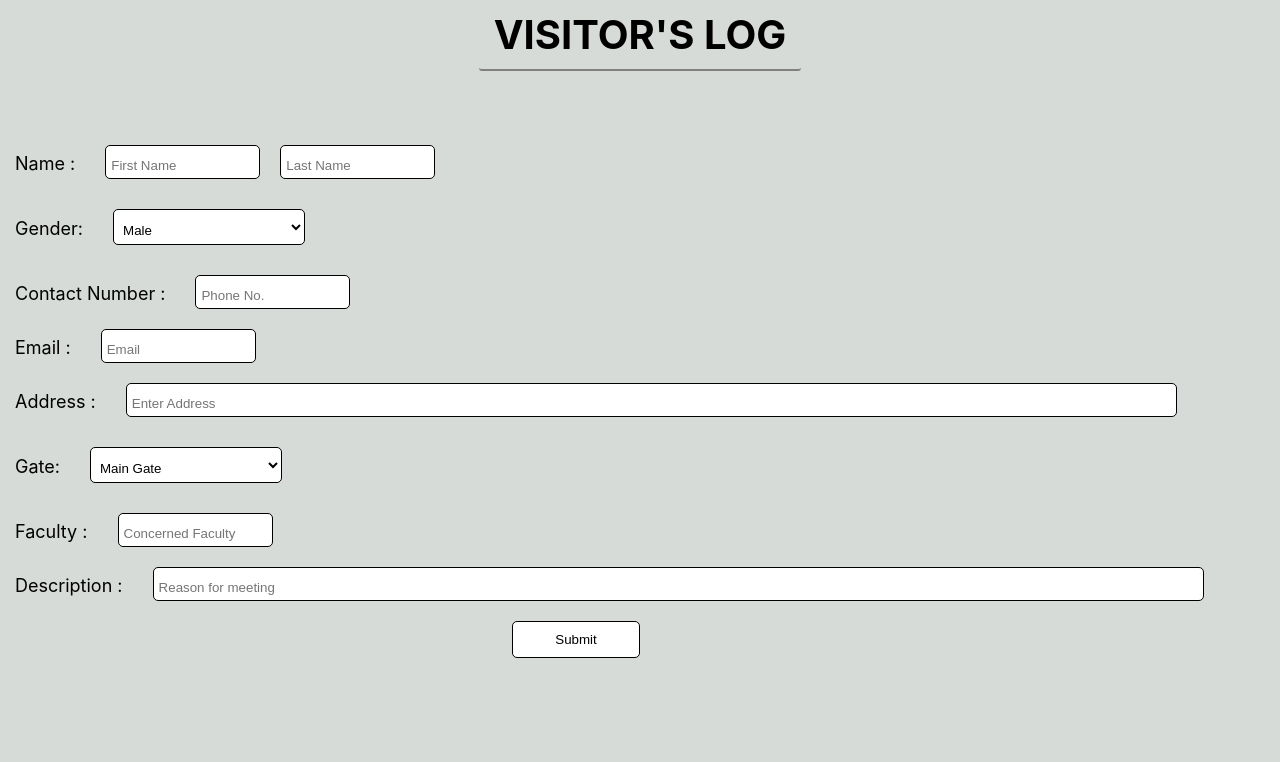
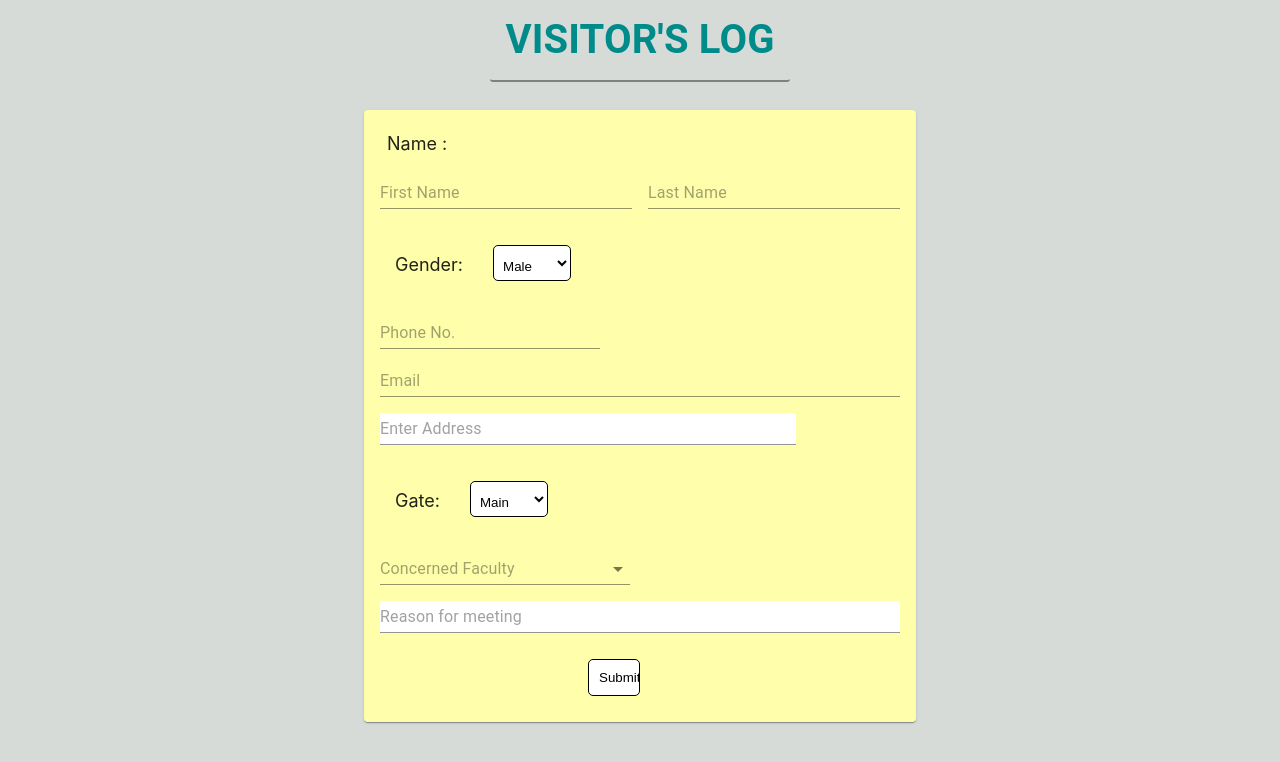
Before and after one commit to ShubhankarKG/VisitorLogManagementSystem, a React (Create React App) app in the folder client/: page / in a window 1280 px wide. Shown: the top 762 px of the page. Built offline with nearby package versions, Linux system fonts and the light colour scheme.

Commit message:
Implementec Material UI

```diff
--- a/client/package.json
+++ b/client/package.json
@@ -4,6 +4,7 @@
   "private": true,
   "dependencies": {
     "@material-ui/core": "^4.9.5",
+    "@material-ui/lab": "^4.0.0-alpha.45",
     "@testing-library/jest-dom": "^4.2.4",
     "@testing-library/react": "^9.4.0",
     "@testing-library/user-event": "^7.2.1",
--- a/client/src/App.css
+++ b/client/src/App.css
@@ -1,38 +1,7 @@
-.App {
-  text-align: center;
+#from_style {
+    background-color: #ffffab;
 }
 
-.App-logo {
-  height: 40vmin;
-  pointer-events: none;
+h1 {
+    color: darkcyan;
 }
-
-@media (prefers-reduced-motion: no-preference) {
-  .App-logo {
-    animation: App-logo-spin infinite 20s linear;
-  }
-}
-
-.App-header {
-  background-color: #282c34;
-  min-height: 100vh;
-  display: flex;
-  flex-direction: column;
-  align-items: center;
-  justify-content: center;
-  font-size: calc(10px + 2vmin);
-  color: white;
-}
-
-.App-link {
-  color: #61dafb;
-}
-
-@keyframes App-logo-spin {
-  from {
-    transform: rotate(0deg);
-  }
-  to {
-    transform: rotate(360deg);
-  }
-}
--- a/client/src/App.js
+++ b/client/src/App.js
@@ -1,10 +1,9 @@
 import React from 'react';
-import './App.css';
 import Form from "./Form.jsx";
 
 function App() {
   return (
-    <Form />
+    < Form />
   );
 }
 
--- a/client/src/Form.jsx
+++ b/client/src/Form.jsx
@@ -1,87 +1,154 @@
 import React from 'react';
 import Gender from './gender.jsx';
 import Gate from './Gate.jsx';
+import Typography from '@material-ui/core/Typography';
+import Container from '@material-ui/core/Container';
+import Grid from "@material-ui/core/Grid";
+import TextField from "@material-ui/core/TextField";
+import Paper from "@material-ui/core/Paper";
+import Autocomplete from "@material-ui/lab/Autocomplete";
+import "./App.css";
 
+function Form() {
 
-
-
-
-function Form(){
-
-  const [form , updateForm] = React.useState({
-    firstName : "",
-    lastName : "",
-    contact : "",
-    gender : "",
-    address : "",
-    email : "",
-    gate : "",
-    faculty : "",
-    description : "",
+  const [form, updateForm] = React.useState({
+    firstName: "",
+    lastName: "",
+    contact: "",
+    gender: "",
+    address: "",
+    email: "",
+    gate: "",
+    faculty: "",
+    description: "",
   });
 
-  function handleChange(event){
-      const{name , value} = event.target;
+  function handleChange(event) {
+    const { name, value } = event.target;
     updateForm(prevDetails => {
-        return(
+      return (
         {
           ...prevDetails,
-            [name] : value
+          [name]: value
         }
       );
     });
 
   }
 
-  // function submitDetails(event){
-  //   event.preventDefault();
+  return (
+    <Container maxWidth="sm">
+      <Typography>
+        <h1 className="heading"> VISITOR'S LOG </h1>
+      </Typography>
+      <form action="https://localhost:5000/api/visitor/create" method="POST" id="form" noValidate>
+        <Paper style={{ padding: 16 }} id="from_style">
+          <Grid container alignItems="flex-start" spacing={2}>
+            <Grid container xs={12}>
+              <label> Name : </label>
+            </Grid>
 
-  // }
+            <Grid item xs={6}>
+              <TextField
+                fullWidth
+                required
+                name="firstName"
+                type="text"
+                placeholder="First Name"
+                onChange={handleChange}
+                value={form.firstName}
+              />
+            </Grid>
 
+            <Grid item xs={6}>
+              <TextField
+                fullWidth
+                required
+                name="lastName"
+                type="text"
+                placeholder="Last Name"
+                onChange={handleChange}
+                value={form.lastName}
+              />
+            </Grid>
 
-  return (
-    <div>
-    <h1 className = "heading"> VISITOR'S LOG </h1>
-    <form action="https://localhost:5000/api/visitor/create" method="POST" id="form">
-        <div>
-        <label> Name : </label>
-        <input onChange = {handleChange} type = "text" placeholder = "First Name" name = "firstName" value = {form.firstName} />
-        <input onChange = {handleChange} type = "text" placeholder = "Last Name" name = "lastName" value = {form.lastName} />
-        </div>
+            <Grid item xs={12}>
+              <Gender change={handleChange} />
+            </Grid>
 
-        <Gender change = {handleChange} />
+            <Grid item xs={12}>
+              <TextField
+                required
+                onChange={handleChange}
+                type="text"
+                placeholder="Phone No."
+                name="contact"
+                value={form.contact}
+              />
+            </Grid>
 
-        <div>
-          <label> Contact Number : </label>
-          <input onChange = {handleChange} type = "text" placeholder = "Phone No." name = "contact" value = {form.contact} />
-        </div>
+            <Grid item xs={12}>
+              <TextField
+                required
+                fullWidth
+                onChange={handleChange}
+                type="email"
+                placeholder="Email"
+                name="email"
+                value={form.email} />
+            </Grid>
 
-        <div>
-          <label> Email : </label>
-          <input onChange = {handleChange} type = "email" placeholder = "Email" name = "email" value = {form.email} />
-        </div>
+            <Grid item xs={12}>
+              <TextField
+                required
+                onChange={handleChange}
+                className="address-input"
+                type="text"
+                placeholder="Enter Address"
+                name="address"
+                value={form.address} />
+            </Grid>
 
-        <div>
-          <label> Address : </label>
-          <input onChange = {handleChange} className = "address-input" type = "text" placeholder = "Enter Address" name = "address" value = {form.address} />
-        </div>
+            <Grid item xs={12}>
+              <Gate gateChange={handleChange} />
+            </Grid>
 
-        <Gate gateChange = {handleChange} />
+            <Grid item xs={12}>
+              <Autocomplete
+                id="combo-box-demo"
+                options={['My life', 'my rules']}
+                style={{ width: 250 }}
+                renderInput={params => <TextField
+                  {...params}
+                  placeholder="Concerned Faculty"
+                  name="faculty"
+                  type="text"
+                  value={form.faculty}
+                />}
+              />
+            </Grid>
 
-        <div>
-          <label> Faculty : </label>
-          <input onChange = {handleChange} type = "text" placeholder = "Concerned Faculty" name = "faculty" value = {form.faculty} />
-        </div>
+            <Grid item xs={12}>
+              <TextField
+                fullWidth
+                onChange={handleChange}
+                className="address-input"
+                type="text"
+                placeholder="Reason for meeting"
+                name="description"
+                value={form.description} />
+            </Grid>
 
-        <div>
-          <label> Description : </label>
-          <input onChange = {handleChange} className = "address-input" type = "text" placeholder = "Reason for meeting" name = "description" value = {form.description} />
-        </div>
-
-        <input type = "submit" form="form" className = "submit"/>
-
+            <Grid item xs={12} justify="center">
+              <input
+                type="submit"
+                form="form"
+                className="submit" />
+            </Grid>
+          </Grid>
+        </Paper>
       </form>
-    </div>
+    </Container>
 
   );
 }
```
Also changed, not shown: 1 other file (tests, documents, lock files or other folders). Lines whose indentation alone changed are shown as unchanged.
